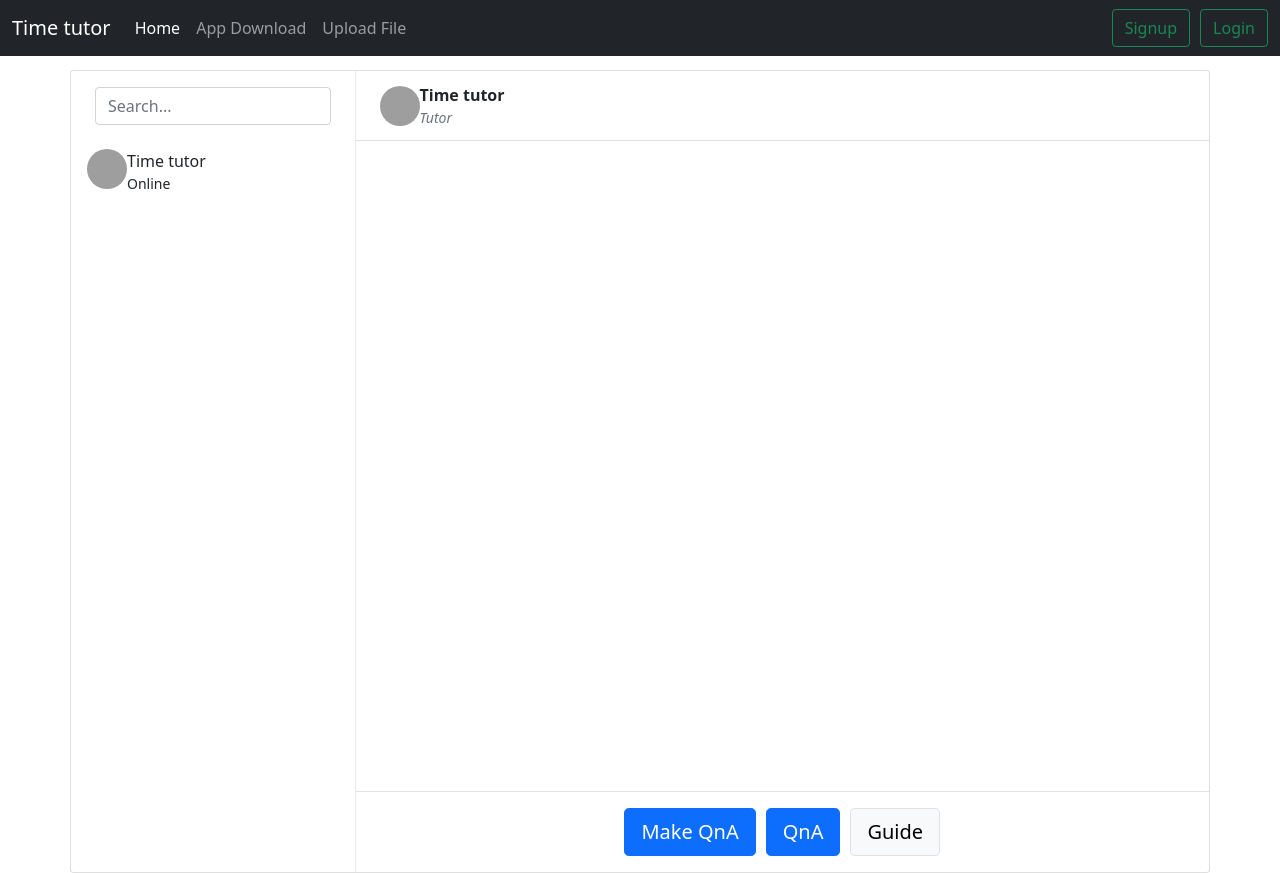
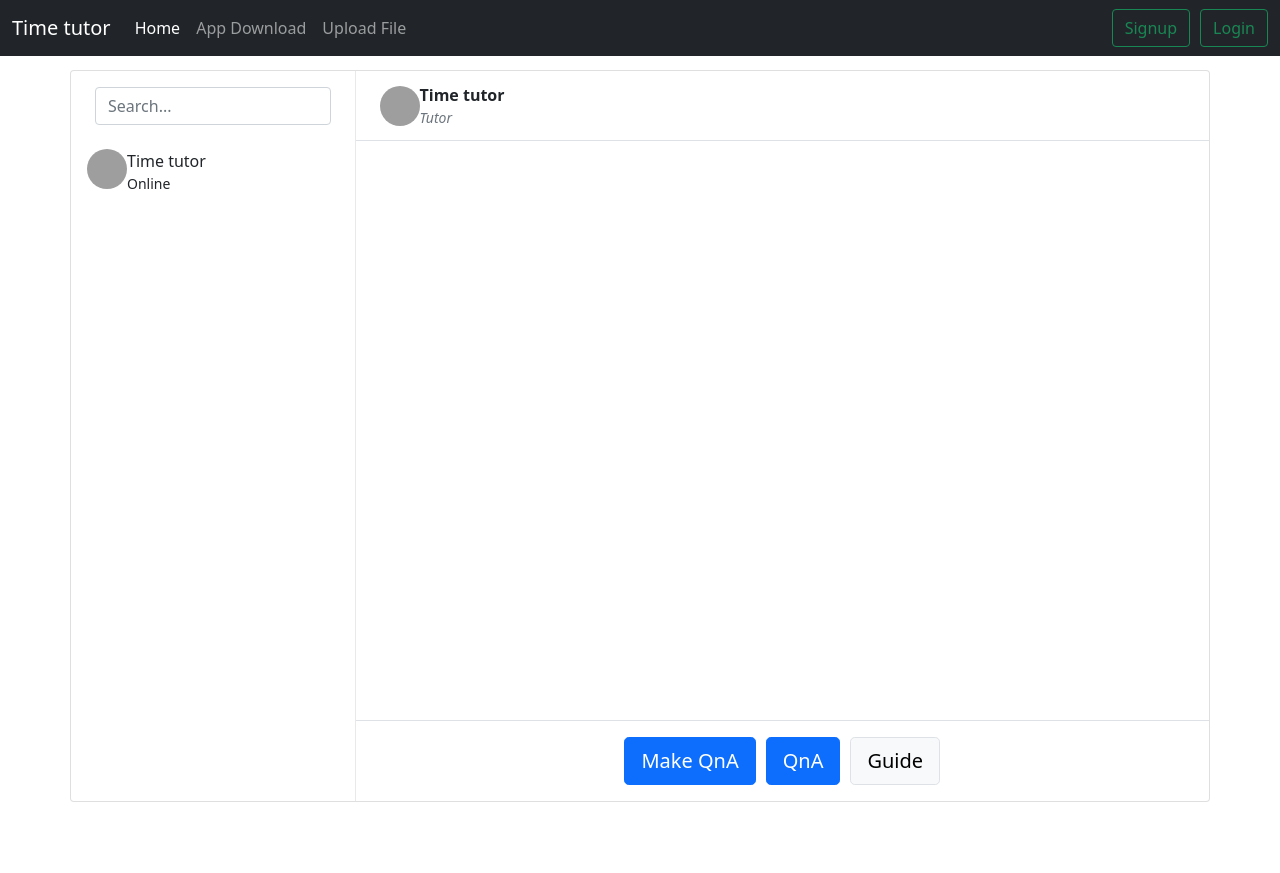
Before and after one commit to junghakim2023/TimeTutor_React, a React (Create React App) app in the folder app/: page / in a window 1280 px wide. After the commit the page ends 802 px from the top, so only its background shows below. Built offline with nearby package versions, Linux system fonts and the light colour scheme; no server answers; grey boxes are pictures that could not be loaded.

Commit message:
Fix : change chat area size

```diff
--- a/app/src/css/tutorChat.css
+++ b/app/src/css/tutorChat.css
@@ -33,8 +33,8 @@ answer {
 .chat-messages {
     display: flex;
     flex-direction: column;
-    height:650px;
-    max-height: 650px;
+    height:579px;
+    max-height: 579px;
     overflow-y: scroll
 }
 
```
